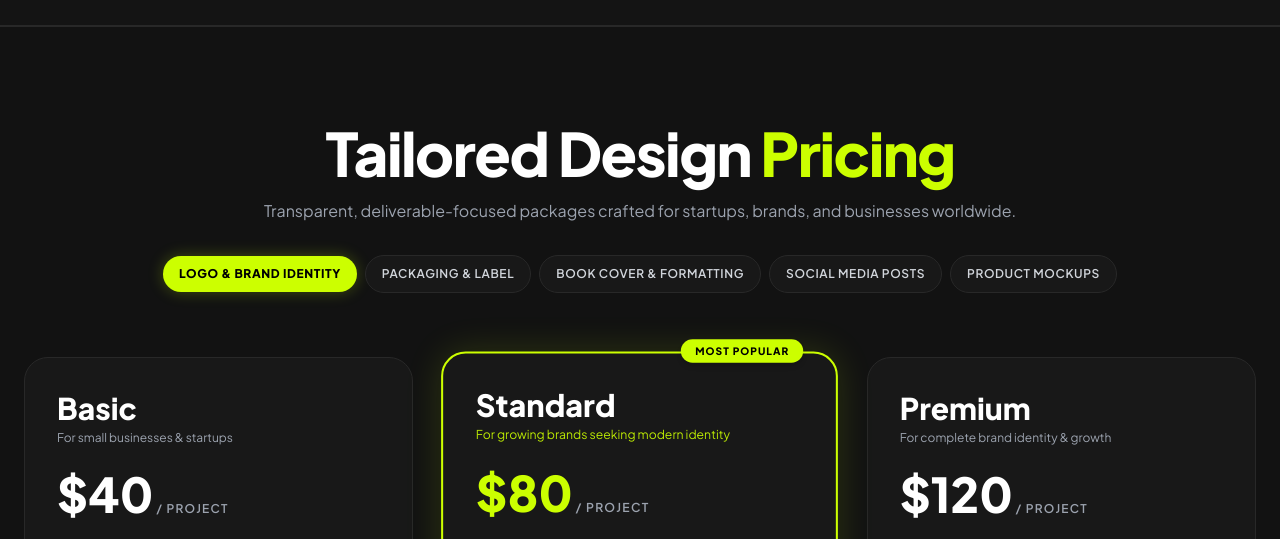
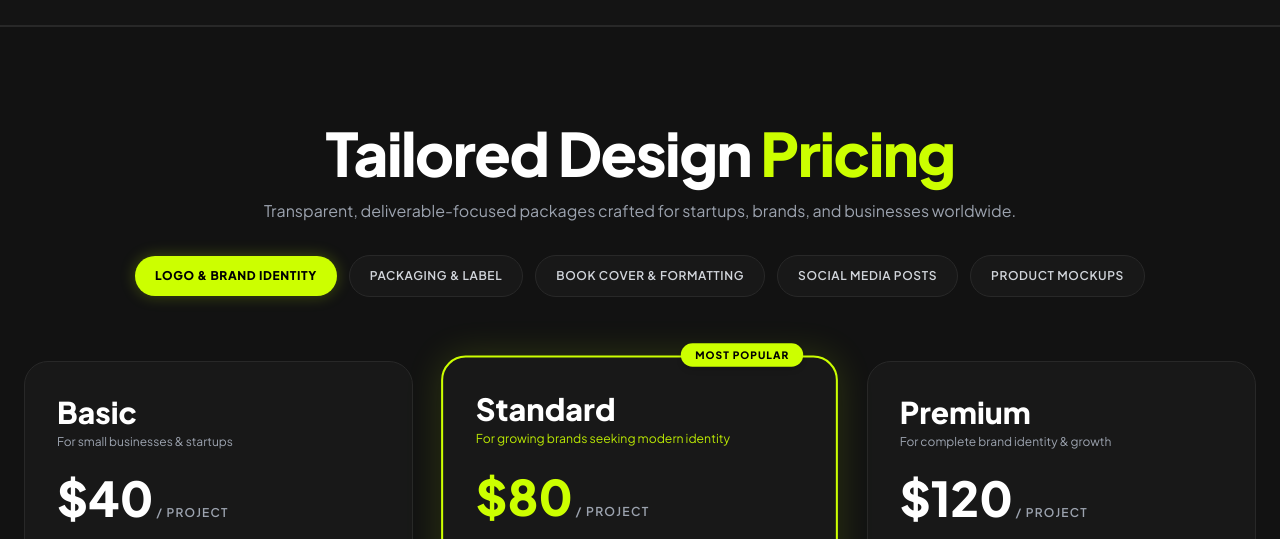
Before and after one commit to nazrulislambadol/Portfolio, a plain HTML site: page index.html in a window 1280 px wide. Shown: the part 5112-5651 px from the top of the page. Drawn offline with nearby package versions, Linux system fonts and the light colour scheme.

Commit message:
Update index.html

```diff
--- a/index.html
+++ b/index.html
@@ -1318,11 +1318,11 @@ images: [
     </div>
   </section>
 
-<!-- ==================== 6. MY PACKAGES (5 SERVICES TABS PRICING - FIXED ONE LINE) ==================== -->
+<!-- ==================== 6. MY PACKAGES (PERFECT SIZED 5 TABS) ==================== -->
   <section id="pricing" class="max-w-7xl mx-auto px-6 py-24 border-t border-brandBorder">
 
     <!-- Section Header -->
-    <div class="text-center max-w-5xl mx-auto mb-12">
+    <div class="text-center max-w-6xl mx-auto mb-12">
       <h2 class="text-4xl sm:text-6xl font-extrabold text-white tracking-tight">
         Tailored Design <span class="text-brandLime">Pricing</span>
       </h2>
@@ -1330,21 +1330,21 @@ images: [
         Transparent, deliverable-focused packages crafted for startups, brands, and businesses worldwide.
       </p>
 
-      <!-- Category Filter Tab Buttons (5 Services on One Line, No Numbers) -->
-      <div class="flex flex-wrap items-center justify-center gap-2 mt-8">
-        <button id="tab-btn-logo" onclick="switchPricingCategory('logo', this)" class="pricing-tab-btn bg-brandLime text-black px-4 py-2.5 rounded-full text-[11px] sm:text-xs font-extrabold uppercase tracking-wider shadow-[0_0_15px_rgba(204,255,0,0.25)] cursor-pointer transition">
+      <!-- Category Filter Tab Buttons (Optimized Size, Stays on One Line) -->
+      <div class="flex flex-wrap items-center justify-center gap-2 sm:gap-3 mt-8">
+        <button id="tab-btn-logo" onclick="switchPricingCategory('logo', this)" class="pricing-tab-btn bg-brandLime text-black px-4 sm:px-5 py-3 rounded-full text-xs font-extrabold uppercase tracking-wider shadow-[0_0_15px_rgba(204,255,0,0.25)] cursor-pointer transition">
           Logo & Brand Identity
         </button>
-        <button id="tab-btn-packaging" onclick="switchPricingCategory('packaging', this)" class="pricing-tab-btn bg-brandCard border border-brandBorder text-gray-300 px-4 py-2.5 rounded-full text-[11px] sm:text-xs font-semibold uppercase tracking-wider hover:border-brandLime/60 cursor-pointer transition">
+        <button id="tab-btn-packaging" onclick="switchPricingCategory('packaging', this)" class="pricing-tab-btn bg-brandCard border border-brandBorder text-gray-300 px-4 sm:px-5 py-3 rounded-full text-xs font-semibold uppercase tracking-wider hover:border-brandLime/60 cursor-pointer transition">
           Packaging & Label
         </button>
-        <button id="tab-btn-book" onclick="switchPricingCategory('book', this)" class="pricing-tab-btn bg-brandCard border border-brandBorder text-gray-300 px-4 py-2.5 rounded-full text-[11px] sm:text-xs font-semibold uppercase tracking-wider hover:border-brandLime/60 cursor-pointer transition">
+        <button id="tab-btn-book" onclick="switchPricingCategory('book', this)" class="pricing-tab-btn bg-brandCard border border-brandBorder text-gray-300 px-4 sm:px-5 py-3 rounded-full text-xs font-semibold uppercase tracking-wider hover:border-brandLime/60 cursor-pointer transition">
           Book Cover & Formatting
         </button>
-        <button id="tab-btn-social" onclick="switchPricingCategory('social', this)" class="pricing-tab-btn bg-brandCard border border-brandBorder text-gray-300 px-4 py-2.5 rounded-full text-[11px] sm:text-xs font-semibold uppercase tracking-wider hover:border-brandLime/60 cursor-pointer transition">
+        <button id="tab-btn-social" onclick="switchPricingCategory('social', this)" class="pricing-tab-btn bg-brandCard border border-brandBorder text-gray-300 px-4 sm:px-5 py-3 rounded-full text-xs font-semibold uppercase tracking-wider hover:border-brandLime/60 cursor-pointer transition">
           Social Media Posts
         </button>
-        <button id="tab-btn-mockup" onclick="switchPricingCategory('mockup', this)" class="pricing-tab-btn bg-brandCard border border-brandBorder text-gray-300 px-4 py-2.5 rounded-full text-[11px] sm:text-xs font-semibold uppercase tracking-wider hover:border-brandLime/60 cursor-pointer transition">
+        <button id="tab-btn-mockup" onclick="switchPricingCategory('mockup', this)" class="pricing-tab-btn bg-brandCard border border-brandBorder text-gray-300 px-4 sm:px-5 py-3 rounded-full text-xs font-semibold uppercase tracking-wider hover:border-brandLime/60 cursor-pointer transition">
           Product Mockups
         </button>
       </div>
@@ -1597,7 +1597,7 @@ images: [
             <span class="text-xs text-gray-400 uppercase tracking-widest font-semibold">/ project</span>
           </div>
           <div class="border-t border-brandBorder pt-6">
-            <p class="text-xs uppercase font-extrabold tracking-wider text-gray-400 mb-4">What's Included:</p>
+            <p class="text-xs uppercase font-extrabold tracking-wider text-brandLime mb-4">What's Included:</p>
             <ul class="space-y-3.5 text-xs text-gray-300">
               <li class="flex items-start gap-2.5"><span class="text-brandLime font-bold">✓</span><span>Hardcover + Paperback + Audiobook ACX cover</span></li>
               <li class="flex items-start gap-2.5"><span class="text-brandLime font-bold">✓</span><span>Full interior formatting (Chapters, drop-caps)</span></li>
@@ -1617,7 +1617,7 @@ images: [
     </div>
 
 
-    <!-- ================= 4. SOCIAL MEDIA POSTS & BANNERS ================= -->
+    <!-- ================= 4. SOCIAL MEDIA POSTS ================= -->
     <div id="pricing-grid-social" class="pricing-category-grid hidden grid grid-cols-1 md:grid-cols-3 gap-8 items-stretch pt-4">
 
       <!-- Basic Social -->
@@ -1771,7 +1771,7 @@ images: [
             <span class="text-xs text-gray-400 uppercase tracking-widest font-semibold">/ project</span>
           </div>
           <div class="border-t border-brandBorder pt-6">
-            <p class="text-xs uppercase font-extrabold tracking-wider text-gray-400 mb-4">What's Included:</p>
+            <p class="text-xs uppercase font-extrabold tracking-wider text-brandLime mb-4">What's Included:</p>
             <ul class="space-y-3.5 text-xs text-gray-300">
               <li class="flex items-start gap-2.5"><span class="text-brandLime font-bold">✓</span><span>15+ Photorealistic full lineup mockups</span></li>
               <li class="flex items-start gap-2.5"><span class="text-brandLime font-bold">✓</span><span>Custom 3D environment & lighting setups</span></li>
@@ -1806,11 +1806,11 @@ images: [
         // Reset all tab button styles to inactive
         const allButtons = document.querySelectorAll('.pricing-tab-btn');
         allButtons.forEach(btn => {
-          btn.className = 'pricing-tab-btn bg-brandCard border border-brandBorder text-gray-300 px-4 py-2.5 rounded-full text-[11px] sm:text-xs font-semibold uppercase tracking-wider hover:border-brandLime/60 cursor-pointer transition';
+          btn.className = 'pricing-tab-btn bg-brandCard border border-brandBorder text-gray-300 px-4 sm:px-5 py-3 rounded-full text-xs font-semibold uppercase tracking-wider hover:border-brandLime/60 cursor-pointer transition';
         });
 
         // Set the clicked button as active (Electric Lime)
-        activeBtn.className = 'pricing-tab-btn bg-brandLime text-black px-4 py-2.5 rounded-full text-[11px] sm:text-xs font-extrabold uppercase tracking-wider shadow-[0_0_15px_rgba(204,255,0,0.25)] cursor-pointer transition';
+        activeBtn.className = 'pricing-tab-btn bg-brandLime text-black px-4 sm:px-5 py-3 rounded-full text-xs font-extrabold uppercase tracking-wider shadow-[0_0_15px_rgba(204,255,0,0.25)] cursor-pointer transition';
       }
     </script>
 
```
